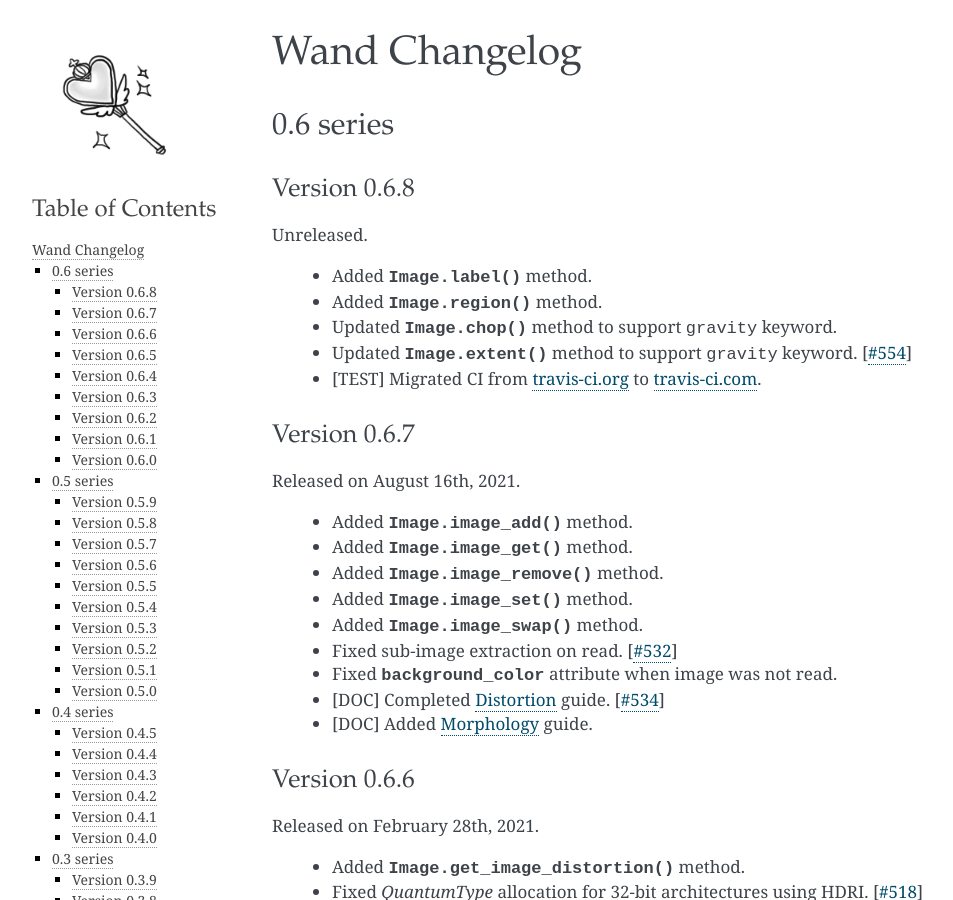
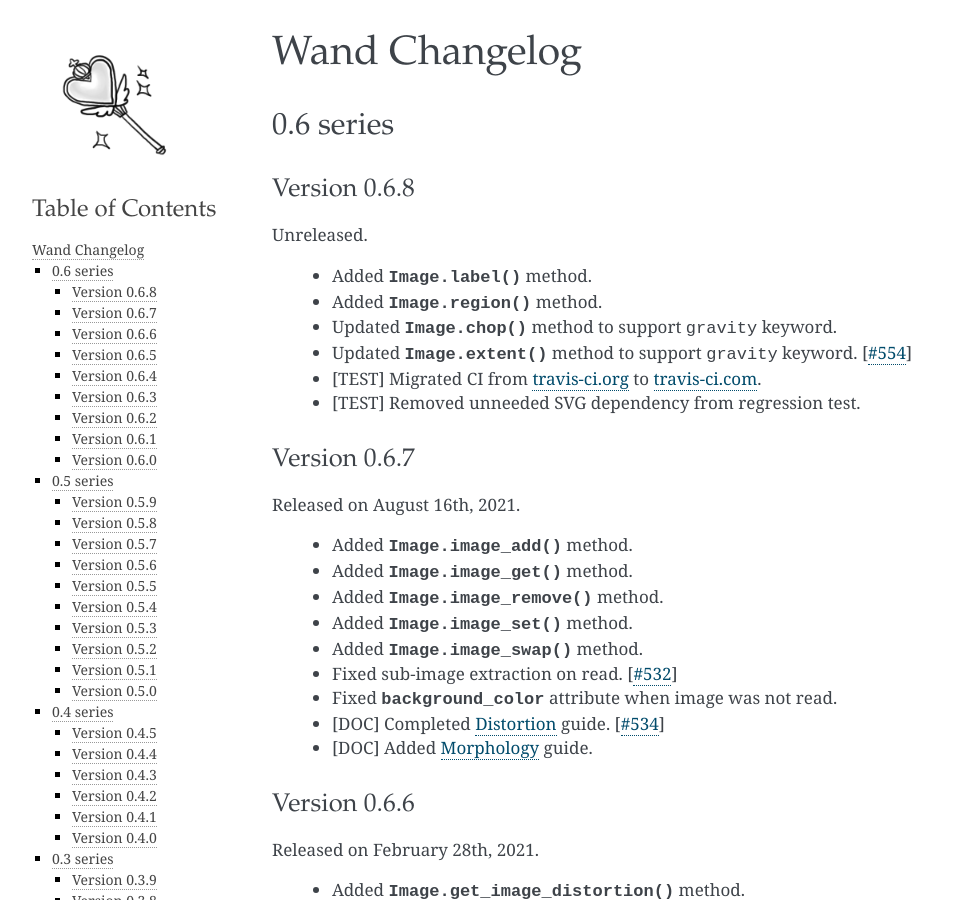
Before and after one commit to emcconville/wand, a Sphinx documentation site: the page built from docs/changes.rst, in a window 1280 px wide and 900 px high. Shown: the whole window, without its empty margins (148-1101 px from the left). Built offline with Sphinx 7.4.7, drawn with Linux system fonts in a browser that asks for light colours; some web fonts are replaced; the version number could not be read and is left out.

Commit message:
Rewrote test_make_blob to not require SVG delegate #558

```diff
--- a/docs/changes.rst
+++ b/docs/changes.rst
@@ -19,6 +19,7 @@ Unreleased.
  - Updated :meth:`Image.chop() <wand.image.BaseImage.chop>` method to support ``gravity`` keyword.
  - Updated :meth:`Image.extent() <wand.image.BaseImage.extent>` method to support ``gravity`` keyword. [:issue:`554`]
  - [TEST] Migrated CI from `travis-ci.org <https://travis-ci.org/github/emcconville/wand>`_ to `travis-ci.com <https://app.travis-ci.com/emcconville/wand>`_.
+ - [TEST] Removed unneeded SVG dependency from regression test.
 
 .. _changelog-0.6.7:
 
```
Also changed, not shown: 1 other file.
